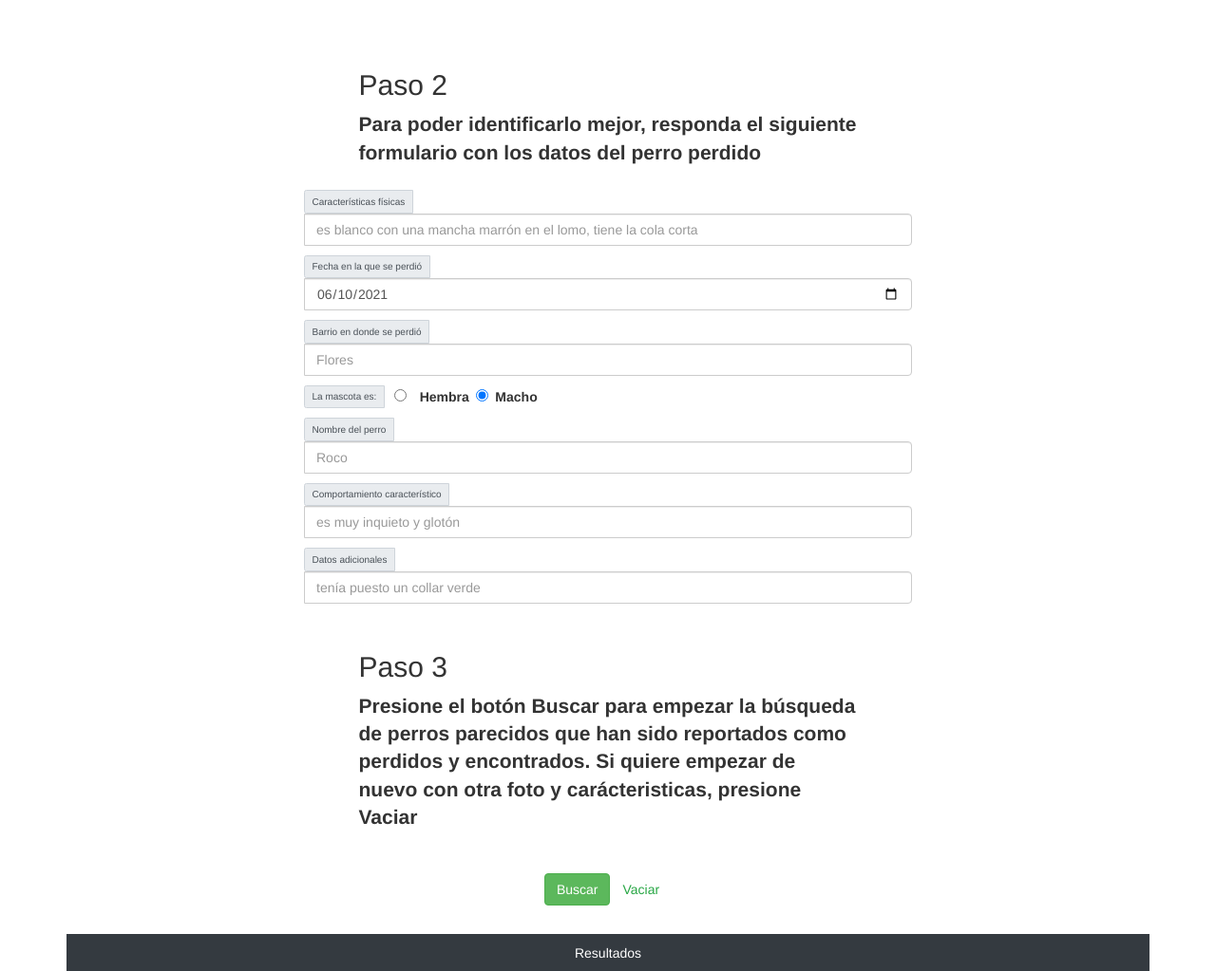
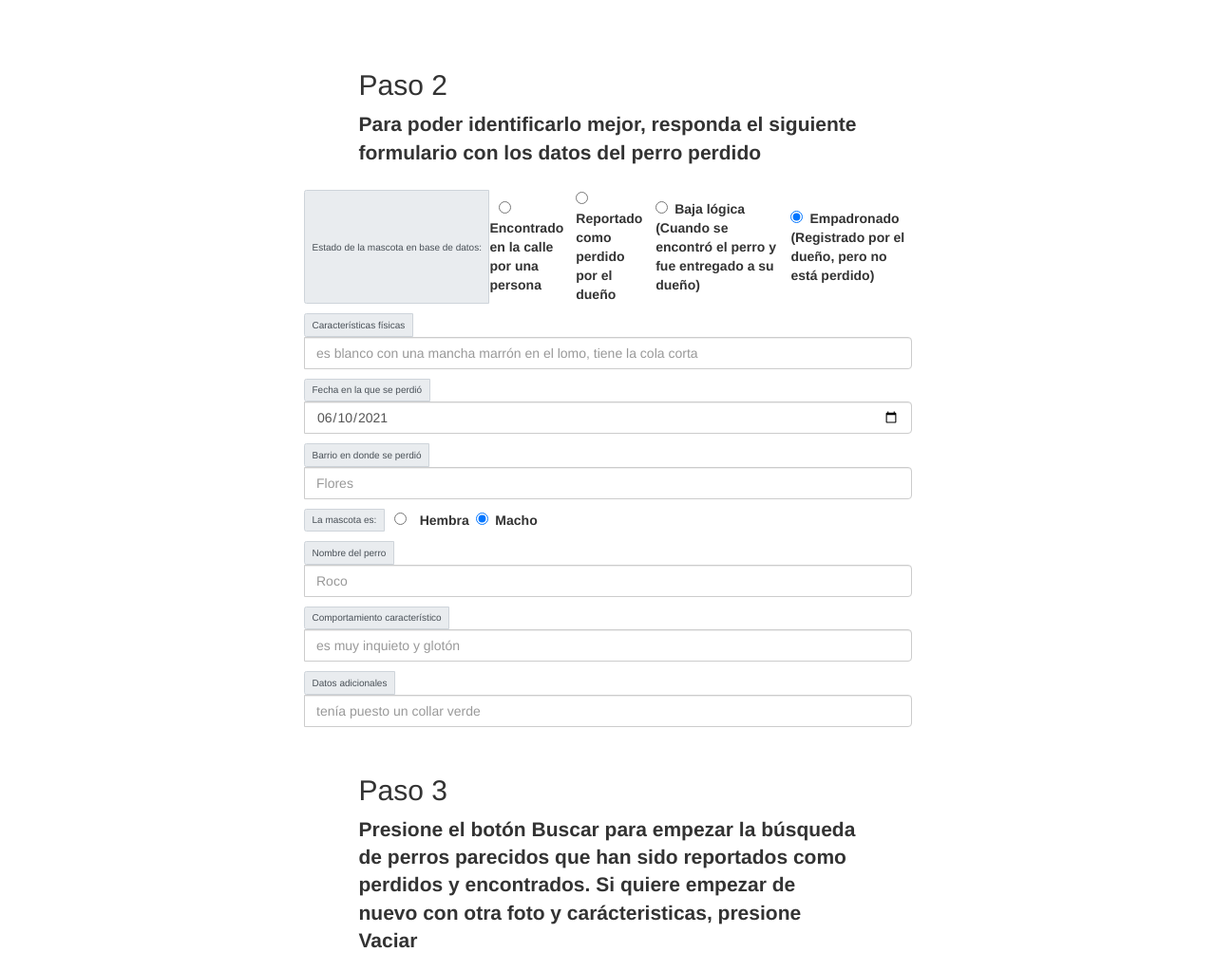
Before and after one commit to teamght/mascotas-web-app, a Flask app: page / in a window 1280 px wide. Shown: the part 565-1588 px from the top of the page at 95% size. Run offline with Flask 2, Linux system fonts and the light colour scheme; some libraries are stand-ins or nearby versions.

Commit message:
Búsqueda y encontrar mascota
1- denuncia perro perdido
2- denuncia de perro encontrado
*Nuevo campo de REQUEST (perdido o perro alguien encontró) encontrado / denunciado
*Enviar email en el request.
3- encontre a mi perro (baja lógica)
* Mensajes a retornar:
-Ya fue encontrado.
-Número de denuncia no existe.

```diff
--- a/app.py
+++ b/app.py
@@ -64,9 +64,10 @@ def search_func():
         perro_nombre = data['nombre'] if 'nombre' in data else None
         comportamiento = data['comportamiento'] if 'comportamiento' in data else None
         datos_adicionales = data['datos_adicionales'] if 'datos_adicionales' in data else None
+        estado = data['estado'] if 'estado' in data else None
 
         mascota_desaparecida = MascotaEncontrarRequest(mascota_dueno_datos, geolocalizacion, lista_imagenes_bytes, caracteristicas, fecha_de_perdida,
-                                            barrio_nombre, genero, perro_nombre, comportamiento, datos_adicionales)
+                                            barrio_nombre, genero, perro_nombre, comportamiento, datos_adicionales, estado)
 
         flag, respuesta = application_consumer.obtener_mascotas_parecidas(mascota_desaparecida, flag_bytes_url)
 
@@ -121,9 +122,10 @@ def mascota_reportar():
         perro_nombre = data['nombre'] if 'nombre' in data else None
         comportamiento = data['comportamiento'] if 'comportamiento' in data else None
         datos_adicionales = data['datos_adicionales'] if 'datos_adicionales' in data else None
+        estado = data['estado'] if 'estado' in data else None
 
         mascota_desaparecida = MascotaReportartRequest(mascota_dueno_datos, geolocalizacion, lista_imagenes_bytes, caracteristicas, fecha_de_perdida,
-                                            barrio_nombre, genero, perro_nombre, comportamiento, datos_adicionales)
+                                            barrio_nombre, genero, perro_nombre, comportamiento, datos_adicionales, estado)
 
         #
         # Registrar en memoria la imagen reportada
--- a/src/mascota_reportar_request.py
+++ b/src/mascota_reportar_request.py
@@ -7,7 +7,7 @@ class MascotaDuenoRequest:
 
 class MascotaEncontrarRequest:
     def __init__(self, dueno, geolocalizacion_reportado, lista_imagenes_bytes, caracteristicas, fecha_de_perdida,
-        barrio_nombre, genero, nombre, comportamiento, datos_adicionales):
+        barrio_nombre, genero, nombre, comportamiento, datos_adicionales, estado):
         self.dueno = dueno
         self.geolocalizacion_reportado = geolocalizacion_reportado
         self.lista_imagenes_bytes = lista_imagenes_bytes
@@ -18,11 +18,12 @@ class MascotaEncontrarRequest:
         self.nombre = nombre
         self.comportamiento = comportamiento
         self.datos_adicionales = datos_adicionales
+        self.estado = estado
 
 
 class MascotaReportartRequest:
     def __init__(self, dueno, geolocalizacion_reportado, lista_imagenes_bytes, caracteristicas, fecha_de_perdida,
-        barrio_nombre, genero, nombre, comportamiento, datos_adicionales):
+        barrio_nombre, genero, nombre, comportamiento, datos_adicionales, estado):
         self.dueno = dueno
         self.geolocalizacion_reportado = geolocalizacion_reportado
         self.lista_imagenes_bytes = lista_imagenes_bytes
@@ -33,3 +34,4 @@ class MascotaReportartRequest:
         self.nombre = nombre
         self.comportamiento = comportamiento
         self.datos_adicionales = datos_adicionales
+        self.estado = estado
--- a/templates/index.html
+++ b/templates/index.html
@@ -166,6 +166,41 @@
                     </h2>
                     <label>
                         Para poder identificarlo mejor, responda el siguiente formulario con los datos del perro perdido
+                    </label>
+                </div>
+            </div>
+        </div>
+        <div class="input-group mb-3 mx-auto w-50">
+            <div class="input-group-prepend">
+                <span class="input-group-text">
+                    Estado de la mascota en base de datos:
+                </span>
+                <div class="form-check form-check-inline" id="genero">
+                    <label class="form-check-label">
+                        <input checked="true" class="form-check-input" id="opcionHembra" name="gridEstados" type="radio" value="1">
+                            Encontrado en la calle por una persona
+                        </input>
+                    </label>
+                </div>
+                <div class="form-check form-check-inline">
+                    <label class="form-check-label">
+                        <input checked="" class="form-check-input" id="opcionMacho" name="gridEstados" type="radio" value="2">
+                            Reportado como perdido por el dueño
+                        </input>
+                    </label>
+                </div>
+                <div class="form-check form-check-inline">
+                    <label class="form-check-label">
+                        <input checked="" class="form-check-input" id="opcionMacho" name="gridEstados" type="radio" value="3">
+                            Baja lógica (Cuando se encontró el perro y fue entregado a su dueño)
+                        </input>
+                    </label>
+                </div>
+                <div class="form-check form-check-inline">
+                    <label class="form-check-label">
+                        <input checked="" class="form-check-input" id="opcionMacho" name="gridEstados" type="radio" value="0">
+                            Empadronado (Registrado por el dueño, pero no está perdido)
+                        </input>
                     </label>
                 </div>
             </div>
@@ -412,6 +447,14 @@ function searchfunction(params) {
     objDataMascota["comportamiento"] = document.getElementById('comportamiento').value;
     objDataMascota["datos_adicionales"] = document.getElementById('datos_adicionales').value;
     objDataMascota["genero"] = document.querySelector('input[name="gridRadios"]:checked').value;
+    /**
+     * Valores de estado:
+     *   - 1: perdido (persona que perdió su perro)
+     *   - 2: encontrado (persona encuentra un perro en la calle)
+     *   - 3: baja logica  (cuando el perro hizo el match)
+     *   - 0: empadronado
+    */
+    objDataMascota["estado"] = parseInt(document.querySelector('input[name="gridEstados"]:checked').value);
 
     /**
      * Datos del dueño
@@ -474,6 +517,14 @@ function reportfunction(params) {
         "datos_adicionales": datos_adicionales,
         "geolocalizacion": geolocalizacion
     }
+    /**
+     * Valores de estado:
+     *   - 1: perdido (persona que perdió su perro)
+     *   - 2: encontrado (persona encuentra un perro en la calle)
+     *   - 3: baja logica  (cuando el perro hizo el match)
+     *   - 0: empadronado
+    */
+    objDataMascota["estado"] = parseInt(document.querySelector('input[name="gridEstados"]:checked').value);
 
     lista_imagenes_bytes = [getByteString($("#imgslot")[0].src)]
     if($("#imgslot-1")[0] != undefined){
```
Also changed, not shown: src/application.py (+12 -0 lines), templates/index_bytes.html (+51 -0 lines).
